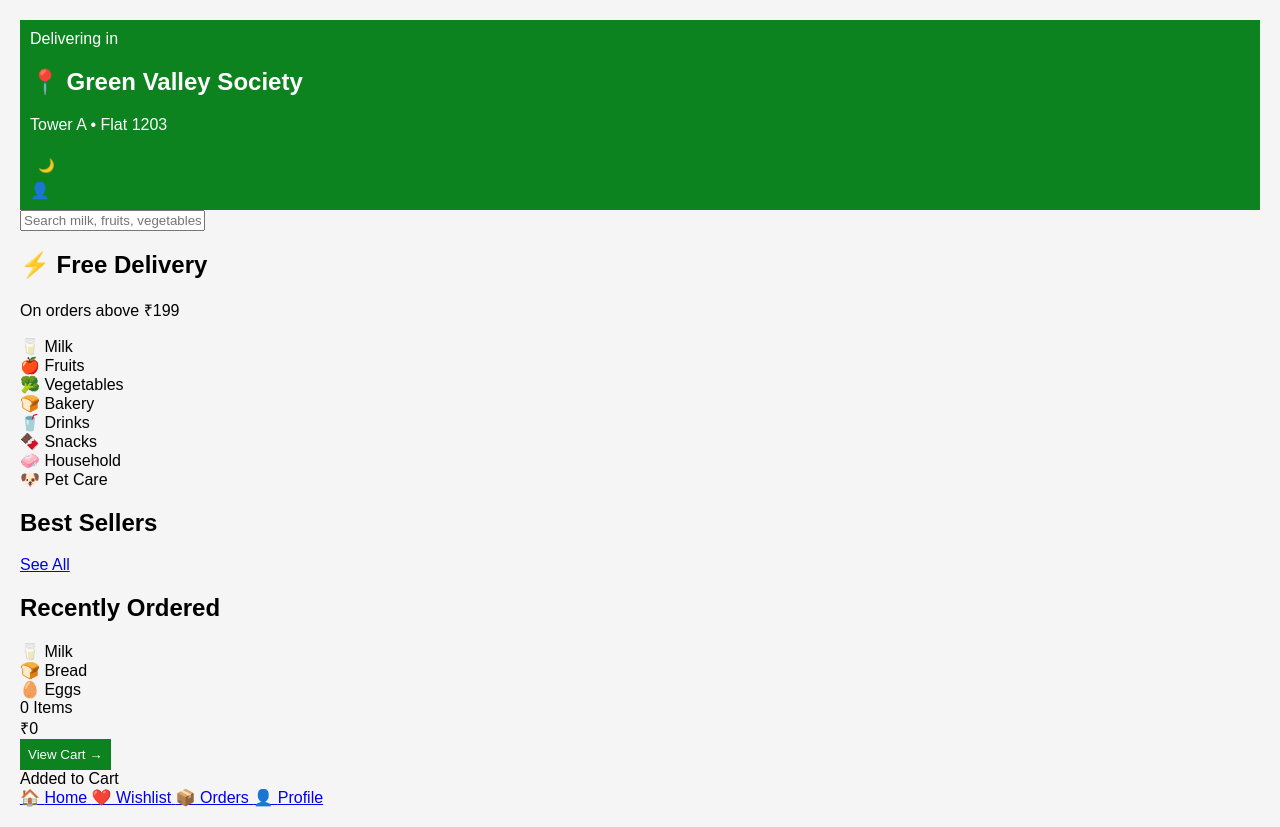
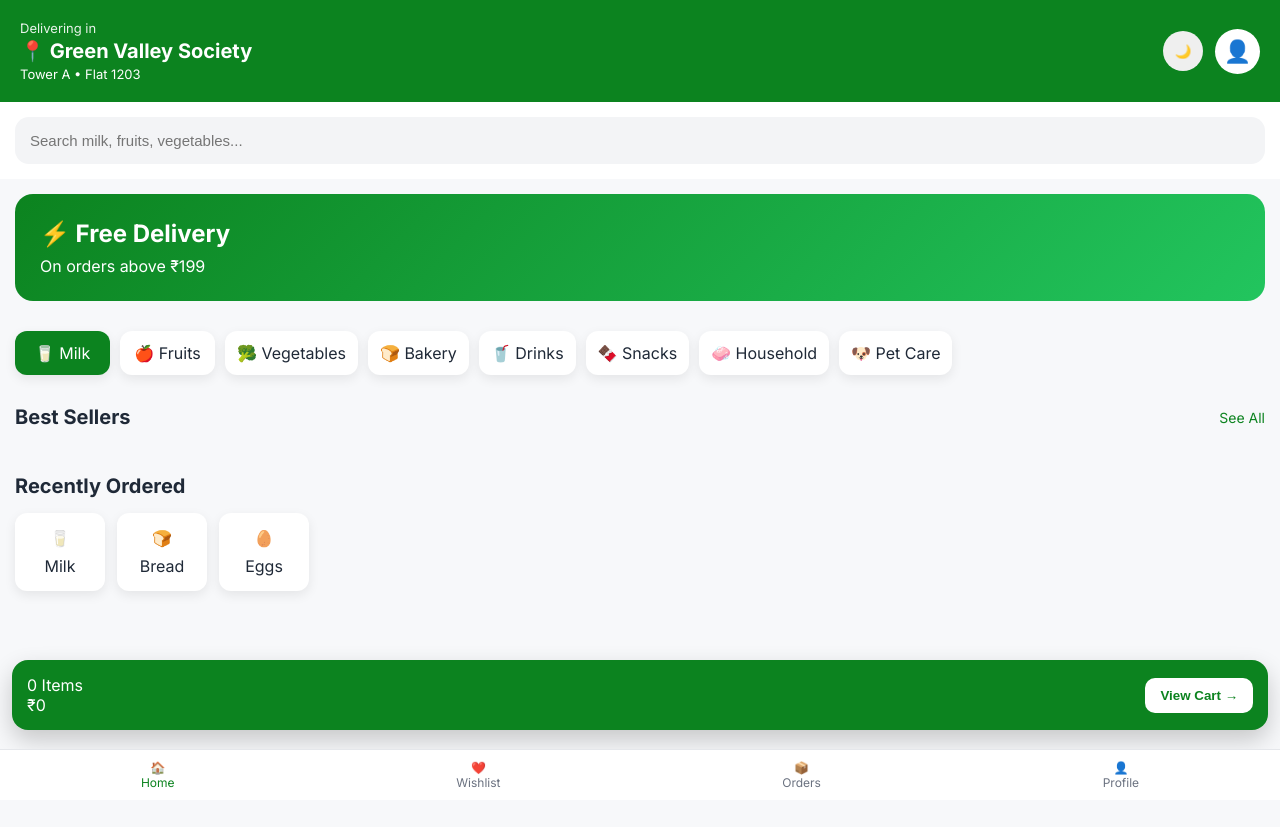
Before and after one commit to pskpsk/TestA, a plain HTML site: page index.html in a window 1280 px wide. After the commit the page ends 800 px from the top, so only its background shows below. Drawn offline with Linux system fonts and the light colour scheme.

Commit message:
Update style.css

```diff
--- a/css/style.css
+++ b/css/style.css
@@ -1,6 +1,397 @@
-body{font-family:Arial;margin:0;padding:20px;background:#f5f5f5}
-header{background:#0c831f;color:#fff;padding:10px}
-.grid{display:grid;grid-template-columns:repeat(auto-fill,minmax(180px,1fr));gap:12px}
-.card{background:#fff;padding:10px;border-radius:10px}
-button{background:#0c831f;color:#fff;border:0;padding:8px}
-.cartbar{position:fixed;bottom:0;left:0;right:0;background:#0c831f;color:#fff;padding:12px}
+/* ==========================
+   ROOT
+========================== */
+
+:root{
+    --primary:#0c831f;
+    --primary-dark:#086318;
+    --bg:#f7f8fa;
+    --white:#ffffff;
+    --text:#1f2937;
+    --light-text:#6b7280;
+    --shadow:0 4px 12px rgba(0,0,0,.08);
+    --border:#e5e7eb;
+    --orange:#ff6d00;
+}
+
+.dark{
+    --bg:#111827;
+    --white:#1f2937;
+    --text:#f3f4f6;
+    --light-text:#9ca3af;
+    --border:#374151;
+}
+
+/* ==========================
+   RESET
+========================== */
+
+*{
+    margin:0;
+    padding:0;
+    box-sizing:border-box;
+}
+
+body{
+    font-family:'Inter',sans-serif;
+    background:var(--bg);
+    color:var(--text);
+    padding-bottom:110px;
+}
+
+a{
+    text-decoration:none;
+}
+
+/* ==========================
+   HEADER
+========================== */
+
+.header{
+    background:var(--primary);
+    color:white;
+    padding:20px;
+    display:flex;
+    justify-content:space-between;
+    align-items:center;
+}
+
+.delivery-text{
+    font-size:13px;
+    opacity:.9;
+}
+
+.location h2{
+    font-size:20px;
+    margin-top:3px;
+}
+
+.location p{
+    font-size:13px;
+    margin-top:3px;
+}
+
+.header-actions{
+    display:flex;
+    align-items:center;
+    gap:12px;
+}
+
+#themeToggle{
+    width:40px;
+    height:40px;
+    border:none;
+    border-radius:50%;
+    cursor:pointer;
+}
+
+.profile{
+    width:45px;
+    height:45px;
+    border-radius:50%;
+    background:white;
+    color:var(--primary);
+    display:flex;
+    justify-content:center;
+    align-items:center;
+    font-size:22px;
+}
+
+/* ==========================
+   SEARCH
+========================== */
+
+.search-section{
+    background:white;
+    padding:15px;
+    position:sticky;
+    top:0;
+    z-index:100;
+}
+
+.search-box{
+    max-width:100%;
+}
+
+.search-box input{
+    width:100%;
+    padding:15px;
+    border:none;
+    border-radius:14px;
+    background:#f3f4f6;
+    font-size:15px;
+}
+
+.search-box input:focus{
+    outline:none;
+}
+
+/* ==========================
+   BANNER
+========================== */
+
+.banner{
+    padding:15px;
+}
+
+.banner-content{
+    background:linear-gradient(
+        135deg,
+        #0c831f,
+        #22c55e
+    );
+    color:white;
+    padding:25px;
+    border-radius:18px;
+}
+
+.banner-content h2{
+    margin-bottom:8px;
+}
+
+/* ==========================
+   CATEGORIES
+========================== */
+
+.categories{
+    display:flex;
+    overflow-x:auto;
+    gap:10px;
+    padding:15px;
+}
+
+.categories::-webkit-scrollbar{
+    display:none;
+}
+
+.category{
+    min-width:95px;
+    text-align:center;
+    background:white;
+    padding:12px;
+    border-radius:12px;
+    box-shadow:var(--shadow);
+    cursor:pointer;
+}
+
+.category.active{
+    background:var(--primary);
+    color:white;
+}
+
+/* ==========================
+   SECTION
+========================== */
+
+.section{
+    padding:15px;
+}
+
+.section-header{
+    display:flex;
+    justify-content:space-between;
+    align-items:center;
+    margin-bottom:15px;
+}
+
+.section-header h2{
+    font-size:20px;
+}
+
+.section-header a{
+    color:var(--primary);
+    font-size:14px;
+}
+
+/* ==========================
+   PRODUCTS
+========================== */
+
+.products{
+    display:grid;
+    grid-template-columns:
+    repeat(auto-fill,minmax(180px,1fr));
+    gap:15px;
+}
+
+.product-card{
+    background:white;
+    border-radius:18px;
+    overflow:hidden;
+    box-shadow:var(--shadow);
+}
+
+.product-image{
+    width:100%;
+    height:150px;
+    object-fit:cover;
+}
+
+.product-body{
+    padding:12px;
+}
+
+.product-title{
+    font-size:15px;
+    font-weight:600;
+    margin-bottom:4px;
+}
+
+.product-unit{
+    color:var(--light-text);
+    font-size:13px;
+    margin-bottom:8px;
+}
+
+.product-price{
+    font-size:18px;
+    color:var(--primary);
+    font-weight:700;
+    margin-bottom:10px;
+}
+
+/* ==========================
+   QUANTITY
+========================== */
+
+.qty-box{
+    display:flex;
+    justify-content:space-between;
+    align-items:center;
+}
+
+.qty-btn{
+    width:32px;
+    height:32px;
+    border:none;
+    border-radius:50%;
+    background:var(--primary);
+    color:white;
+    cursor:pointer;
+}
+
+.qty-count{
+    font-weight:700;
+}
+
+/* ==========================
+   RECENT PRODUCTS
+========================== */
+
+.recent-products{
+    display:flex;
+    gap:12px;
+}
+
+.recent-card{
+    background:white;
+    padding:15px;
+    border-radius:12px;
+    min-width:90px;
+    text-align:center;
+    box-shadow:var(--shadow);
+}
+
+.recent-card span{
+    display:block;
+    margin-top:8px;
+}
+
+/* ==========================
+   FLOATING CART
+========================== */
+
+.floating-cart{
+    position:fixed;
+    left:12px;
+    right:12px;
+    bottom:70px;
+    background:var(--primary);
+    color:white;
+    padding:15px;
+    border-radius:16px;
+    display:flex;
+    justify-content:space-between;
+    align-items:center;
+    box-shadow:0 10px 25px rgba(0,0,0,.2);
+}
+
+.floating-cart button{
+    background:white;
+    color:var(--primary);
+    border:none;
+    padding:10px 15px;
+    border-radius:10px;
+    font-weight:600;
+}
+
+/* ==========================
+   TOAST
+========================== */
+
+.toast{
+    position:fixed;
+    top:20px;
+    right:20px;
+    background:#111827;
+    color:white;
+    padding:12px 18px;
+    border-radius:10px;
+    opacity:0;
+    transition:.3s;
+}
+
+.toast.show{
+    opacity:1;
+}
+
+/* ==========================
+   BOTTOM NAV
+========================== */
+
+.bottom-nav{
+    position:fixed;
+    bottom:0;
+    width:100%;
+    background:white;
+    display:flex;
+    justify-content:space-around;
+    padding:10px 0;
+    border-top:1px solid var(--border);
+}
+
+.bottom-nav a{
+    display:flex;
+    flex-direction:column;
+    align-items:center;
+    color:var(--light-text);
+    font-size:12px;
+}
+
+.bottom-nav a.active{
+    color:var(--primary);
+}
+
+/* ==========================
+   MOBILE
+========================== */
+
+@media(max-width:768px){
+
+    .products{
+        grid-template-columns:
+        repeat(2,1fr);
+    }
+
+    .product-image{
+        height:130px;
+    }
+
+    .location h2{
+        font-size:18px;
+    }
+
+    .floating-cart{
+        bottom:65px;
+    }
+}
```
